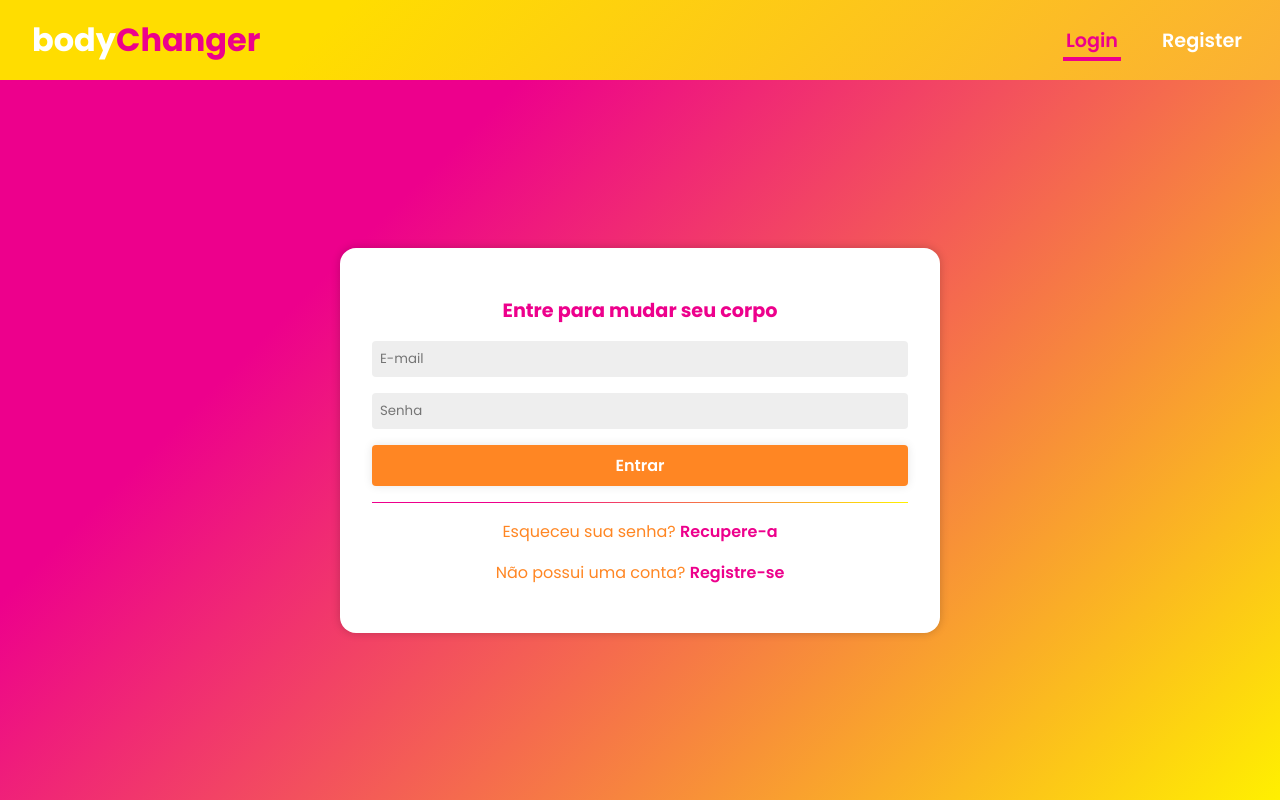
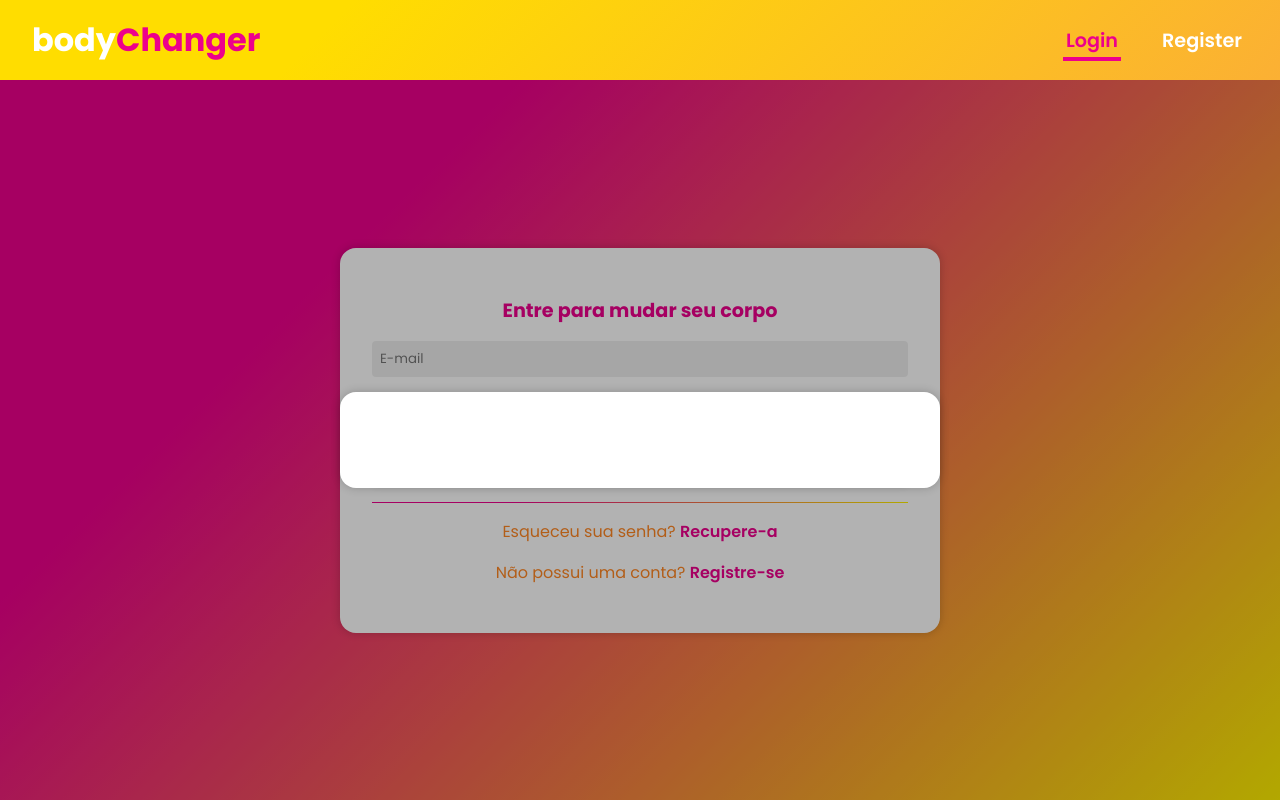
Before and after one commit to yagoramires/body-changer-project, a React (Create React App) app: page /login in a window 1280 px wide. Built offline with nearby package versions, Linux system fonts and the light colour scheme; no server answers; the HTML template or start-up script is replaced by a standard one.

Commit message:
ajustes na autenticação, login e registro

```diff
--- a/src/index.css
+++ b/src/index.css
@@ -133,6 +133,16 @@ section {
   text-align: center;
 }
 
+.modal {
+  background-color: rgba(0, 0, 0, 0.3);
+  width: 100%;
+  min-height: calc(100vh - 4.98rem);
+  position: absolute;
+  display: flex;
+  justify-content: center;
+  align-items: center;
+}
+
 
 @media (max-width: 720px) {
   .active {
--- a/src/pages/Auth/Login.jsx
+++ b/src/pages/Auth/Login.jsx
@@ -13,6 +13,9 @@ const Login = () => {
   const [password, setPassword] = useState();
   // Error state
   const [error, setError] = useState();
+
+  // Modal state
+  const [active, setActive] = useState();
 
   const { login, error: loginError, loading } = useAuth();
 
@@ -35,6 +38,15 @@ const Login = () => {
     };
 
     login(userData);
+  };
+
+  const handleResetPass = (e) => {
+    e.preventDefault();
+
+    if (email === '') {
+      setError('Preencha o e-mail.');
+      return;
+    }
   };
 
   useEffect(() => {
@@ -86,6 +98,13 @@ const Login = () => {
           Não possui uma conta? <Link to='/register'>Registre-se</Link>
         </p>
       </form>
+
+      <div className='modal'>
+        <form
+          onSubmit={handleResetPass}
+          className={`form ${active ? 'show' : ''}`}
+        ></form>
+      </div>
     </section>
   );
 };
--- a/src/pages/Auth/Register.jsx
+++ b/src/pages/Auth/Register.jsx
@@ -64,6 +64,7 @@ const Register = () => {
           onChange={(e) => {
             setEmail(e.target.value);
           }}
+          placeholder='E-mail'
         />
         <input
           type='password'
@@ -71,6 +72,7 @@ const Register = () => {
           onChange={(e) => {
             setPassword(e.target.value);
           }}
+          placeholder='Senha'
         />
         <input
           type='password'
@@ -78,6 +80,7 @@ const Register = () => {
           onChange={(e) => {
             setConfirmPassword(e.target.value);
           }}
+          placeholder='Confirmação de senha'
         />
         {loading ? (
           <AiOutlineLoading3Quarters />
```
